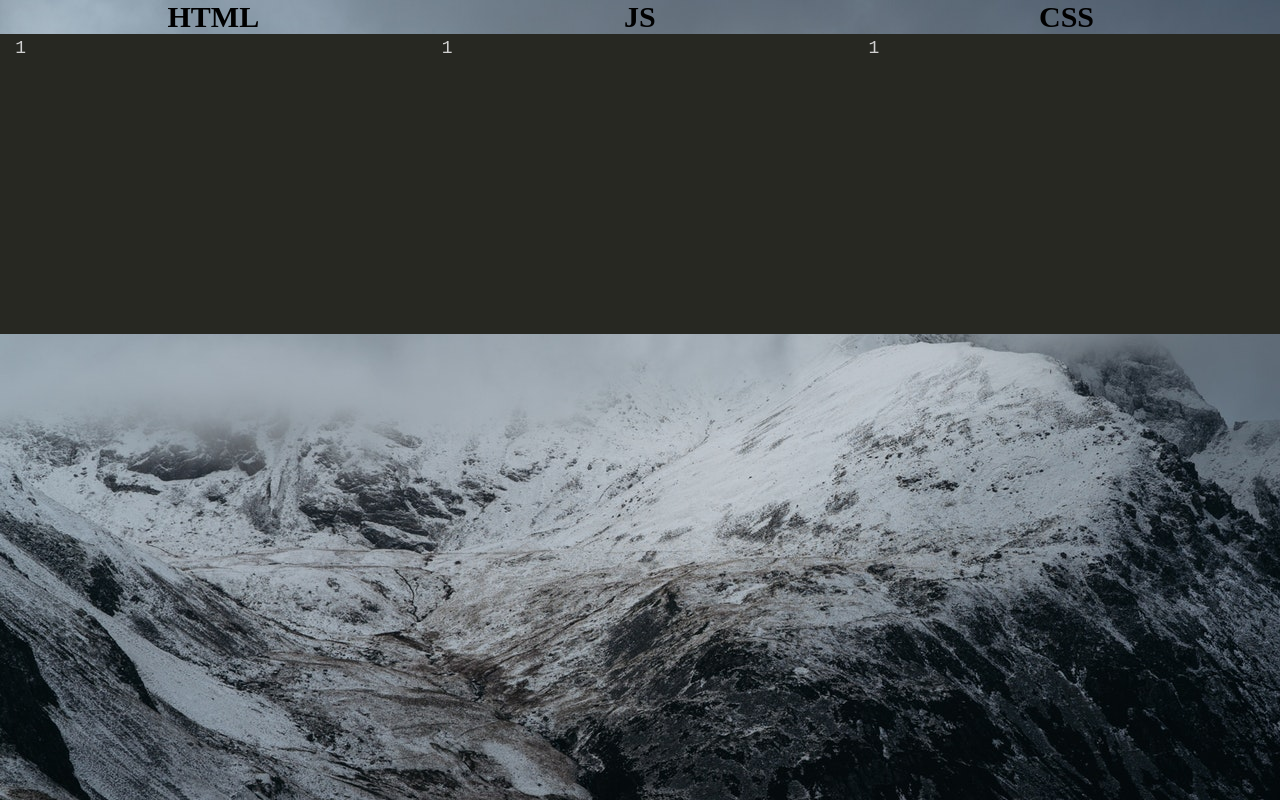
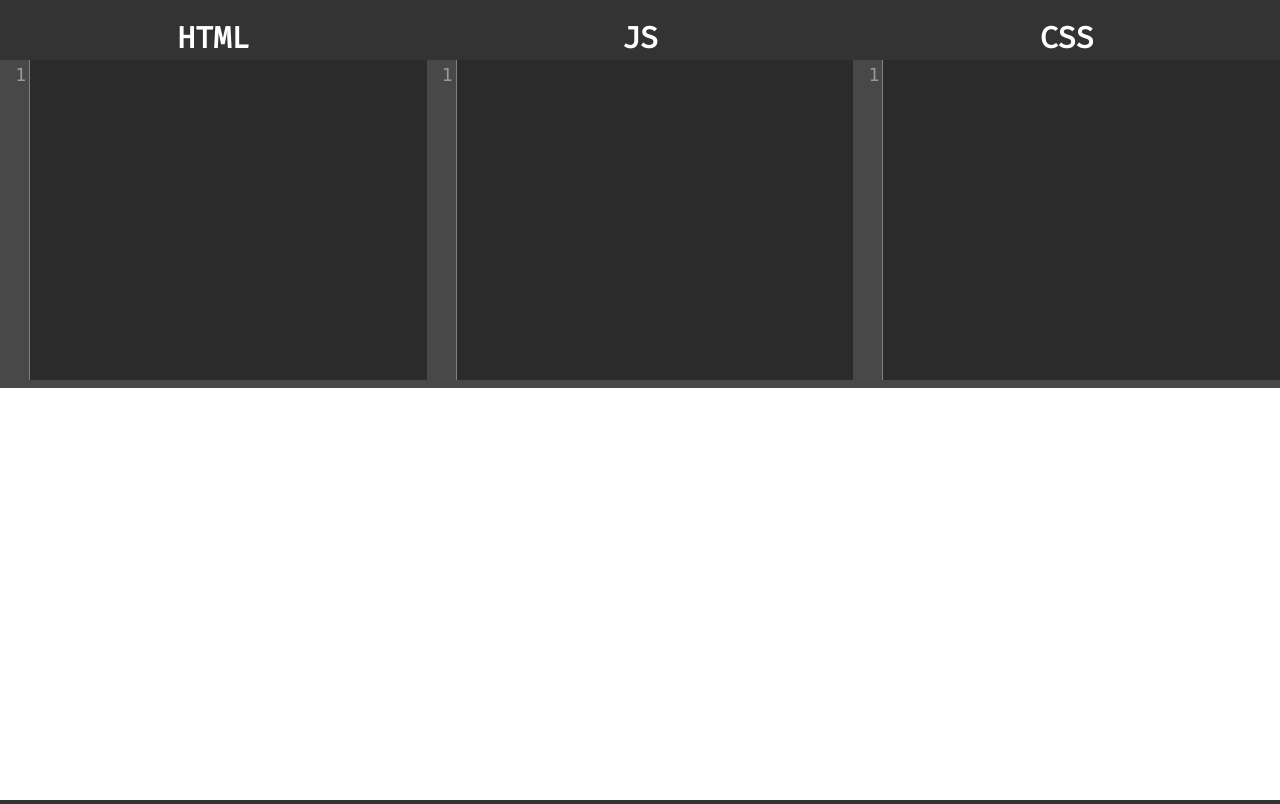
Before and after one commit to DualKeysCeo/Calm-Editor, a plain HTML site: page index.html in a window 1280 px wide. Drawn offline with nearby package versions, Linux system fonts and the light colour scheme.

Commit message:
fixed bugs

```diff
--- a/assets/css/style.less
+++ b/assets/css/style.less
@@ -1,18 +1,26 @@
 html, body {
-    background-image: url("../img/background.jpeg");
+    font-family: "Fira Mono", "Consolas", monospace;
+    background-color: #333;
     padding: 0;
     margin: 0
 }
 
 .codeblock {
+    text-align: center;
+    height: 40vh
+}
+
+.codeblock, .titles {
     font-size: 0;
 }
 
 .code, .title {
     display: inline-block;
+    width: calc(100% / 3);
+    border-top: none;
+    margin-bottom: 0;
+    text-align: left;
     font-size: 18px;
-    width: 33.33%;
-    margin: 0;
 }
 
 .code {
@@ -20,16 +28,29 @@ html, body {
 }
 
 .CodeMirror {
-    height: auto;
+    max-height: 40vh !important;
+    height: 100% !important;
 }
 
 .title {
-    height: 5% !important;
+    height: 5vh !important;
     text-align: center;
-    font-size: 30px
+    font-size: 30px;
+    color: white
 }
 
-.out {
+#out {
+    background-color: white;
+    margin-bottom: 0;
+    height: 51.5vh;
     width: 100vw;
-    height: 100vh;
 }
+
+.space {
+    background-color: #484848;
+    height: 1vh !important
+}
+
+::-webkit-scrollbar {
+    display: none;
+}
--- /dev/null
+++ b/assets/js/codemirror.js
@@ -0,0 +1,48 @@
+var js = CodeMirror(document.getElementById("jsCode"), {
+    lineNumbers: true,
+    theme: "darcula",
+    tabSize: 4,
+    indentUnit: 4,
+    smartIndent: true,
+    lineWrapping: true,
+    mode: "javascript"
+});
+
+var html = CodeMirror(document.getElementById("htmlCode"), {
+    lineNumbers: true,
+    theme: "darcula",
+    tabSize: 4,
+    indentUnit: 4,
+    smartIndent: true,
+    lineWrapping: true,
+    mode: "xml",
+    htmlMode: true
+});
+
+var css = CodeMirror(document.getElementById("cssCode"), {
+    lineNumbers: true,
+    theme: "darcula",
+    tabSize: 4,
+    indentUnit: 4,
+    smartIndent: true,
+    lineWrapping: true,
+    mode: "css"
+});
+
+function update() {
+    var frame = document.getElementById("out");
+    frame = frame.contentWindow || frame.contentDocument.document || frame.contentDocument;
+    frame.document.open();
+    // draw
+    console.log({
+        1: html.getValue(),
+        2: css.getValue(),
+        3: js.getValue()
+    })
+    frame.document.write(`<style>${css.getValue()}<\/style>${html.getValue()}<script>${js.getValue()}<\/script>`);
+    frame.document.close();
+}
+
+document.getElementById("jsCode").addEventListener("keyup", update, true);
+document.getElementById("cssCode").addEventListener("keyup", update, true);
+document.getElementById("htmlCode").addEventListener("keyup", update, true);
--- a/index.html
+++ b/index.html
@@ -10,90 +10,27 @@
         <!-- CSS -->
         <link rel="stylesheet" href="assets/css/style.css">
         <link rel="stylesheet" href="assets/codemirror/lib/codemirror.css">
-        <link rel="stylesheet" href="assets/codemirror/theme/monokai.css">
+        <link rel="stylesheet" href="assets/codemirror/theme/darcula.css">
+        <!-- Fonts -->
+        <link href="https://fonts.googleapis.com/css?family=Fira+Mono" rel="stylesheet">
     </head>
     <body>
+        <div class="titles">
+            <h1 class="html title">HTML</h1>
+            <h1 class="js title">JS</h1>
+            <h1 class="css title">CSS</h1>
+        </div>
         <div class="codeblock">
-            <h1 class="html title">HTML</h1>
-            <h1 class="html title">JS</h1>
-            <h1 class="html title">CSS</h1>
             <div class="code" id="htmlCode"></div>
             <div class="code" id="jsCode"></div>
             <div class="code" id="cssCode"></div>
         </div>
+        <div class="space"></div>
         <iframe id="out" frameborder="0"></iframe>
-
         <!-- JS -->
-        <script src="https://ajax.googleapis.com/ajax/libs/jquery/3.2.1/jquery.min.js"></script>
         <script src="assets/codemirror/mode/javascript/javascript.js"></script>
         <script src="assets/codemirror/mode/xml/xml.js"></script>
         <script src="assets/codemirror/mode/css/css.js"></script>
-        <script>
-            var js = CodeMirror(document.getElementById("jsCode"), {
-                lineNumbers: true,
-                theme: "monokai",
-                tabSize: 4,
-                indentUnit: 4,
-                smartIndent: true,
-                lineWrapping: true,
-                mode: "javascript"
-            });
-
-            var html = CodeMirror(document.getElementById("htmlCode"), {
-                lineNumbers: true,
-                theme: "monokai",
-                tabSize: 4,
-                indentUnit: 4,
-                smartIndent: true,
-                lineWrapping: true,
-                mode: "xml",
-                htmlMode: true
-            });
-
-            var css = CodeMirror(document.getElementById("cssCode"), {
-                lineNumbers: true,
-                theme: "monokai",
-                tabSize: 4,
-                indentUnit: 4,
-                smartIndent: true,
-                lineWrapping: true,
-                mode: "css"
-            });
-
-            function thing(obj) {
-                if (obj != null) {
-                    var frameDocument = document.getElementById("out").contentDocument;
-                    frameDocument.body.appendChild(obj);
-                }
-            }
-
-            function update() {
-                var frame = document.getElementById("out");
-                var frameDocument = frame.contentDocument;
-                // reset
-                frameDocument.write("");
-                // draw
-                var markup = document.createElement("div");
-                var style = document.createElement("style");
-                var script = document.createElement("script");
-                markup.innerHTML = html.getValue();
-                script.innerHTML = js.getValue();
-                style.innerHTML = css.getValue();
-
-                console.log({
-                    1: markup.innerHTML,
-                    2: style.innerHTML,
-                    3: script.innerHTML
-                })
-
-                thing(style);
-                thing(markup);
-                thing(script);
-            }
-
-            document.getElementById("jsCode").addEventListener("keyup", update, true);
-            document.getElementById("cssCode").addEventListener("keyup", update, true);
-            document.getElementById("htmlCode").addEventListener("keyup", update, true);
-        </script>
+        <script src="assets/js/codemirror.js"></script>
     </body>
 </html>
```
Also changed, not shown: assets/css/style.css, assets/js/iframe.js (deleted).
